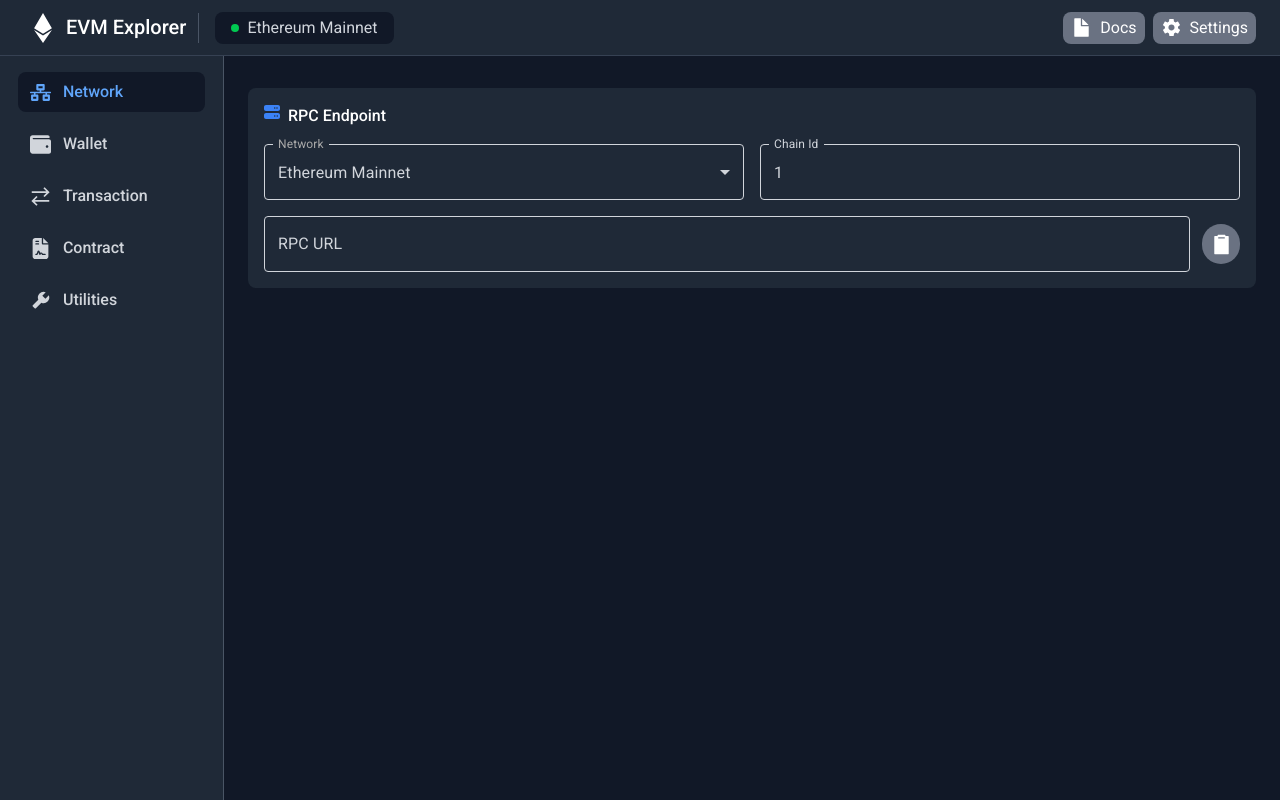
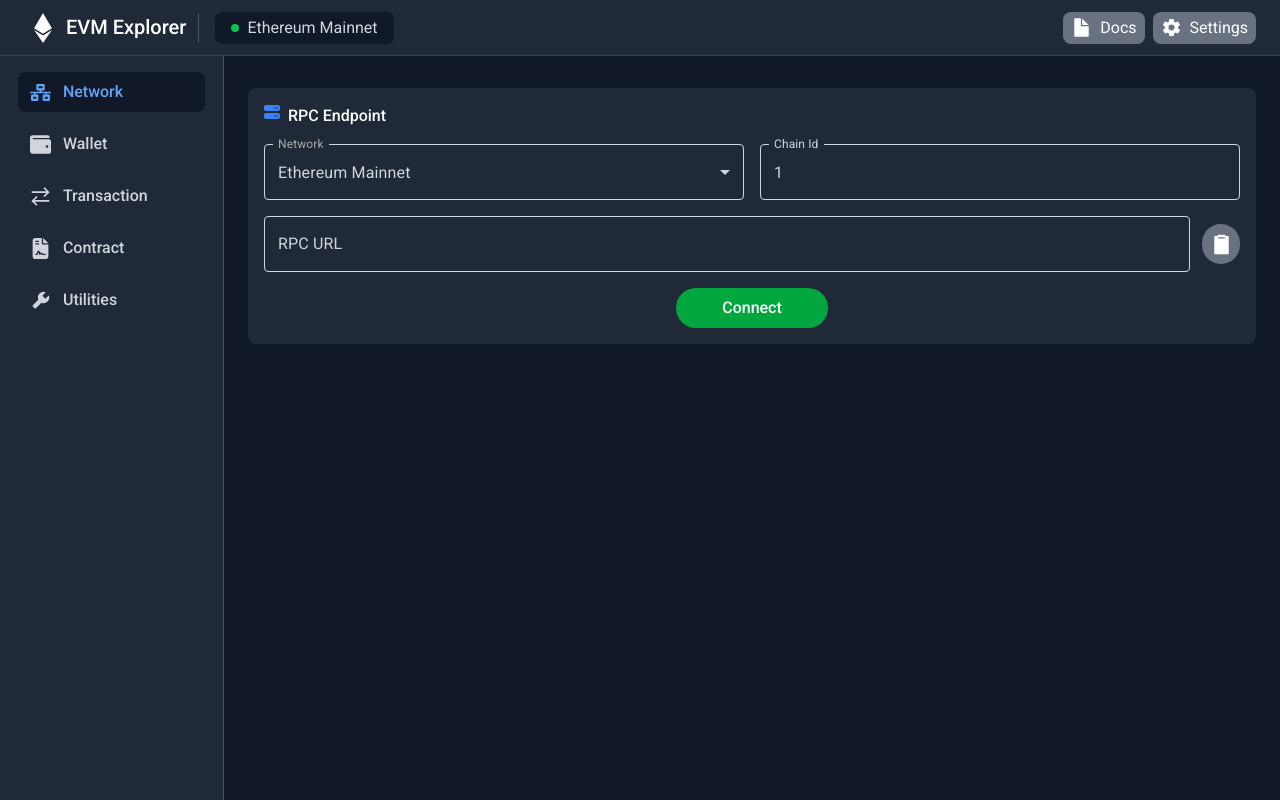
Before and after one commit to Nikolat27/ethereum_client, a React (Vite) app: page / in a window 1280 px wide. Built offline with nearby package versions, Linux system fonts and the light colour scheme; a web font is replaced by a local one.

Commit message:
Added connection

```diff
--- a/src/components/Main/Network.tsx
+++ b/src/components/Main/Network.tsx
@@ -8,6 +8,7 @@
     const [network, setNetwork] = useState<string>("Ethereum Mainnet");
     const [chainId, setChainId] = useState<string>("1");
     const [rpcUrl, setRpcUrl] = useState<string>("");
+    const [connect, setConnect] = useState<boolean>(false);
 
     function handleNetworkChange(event: SelectChangeEvent) {
         setNetwork(event.target.value as string);
@@ -16,6 +17,11 @@
     async function copyRpcUrlToClipboard() {
         await navigator.clipboard.writeText(rpcUrl);
         console.log("copied successfully");
+    }
+
+    function toggleConnection(value: boolean) {
+        console.log(value);
+        setConnect(value);
     }
 
     return (
@@ -136,6 +142,17 @@
                     <IoClipboardSharp size={21} className="text-white" />
                 </div>
             </div>
+            <div className="flex items-center justify-center w-full">
+                <button
+                    onClick={() => toggleConnection(!connect)}
+                    className="cursor-pointer transition-color duration-300 w-38 h-10 rounded-3xl
+                    hover:bg-green-700 bg-green-600 py-1 px-2
+                    text-center text-white font-medium"
+                    type="submit"
+                >
+                    {connect ? "Connected" : "Connect"}
+                </button>
+            </div>
         </div>
     );
 }
```
